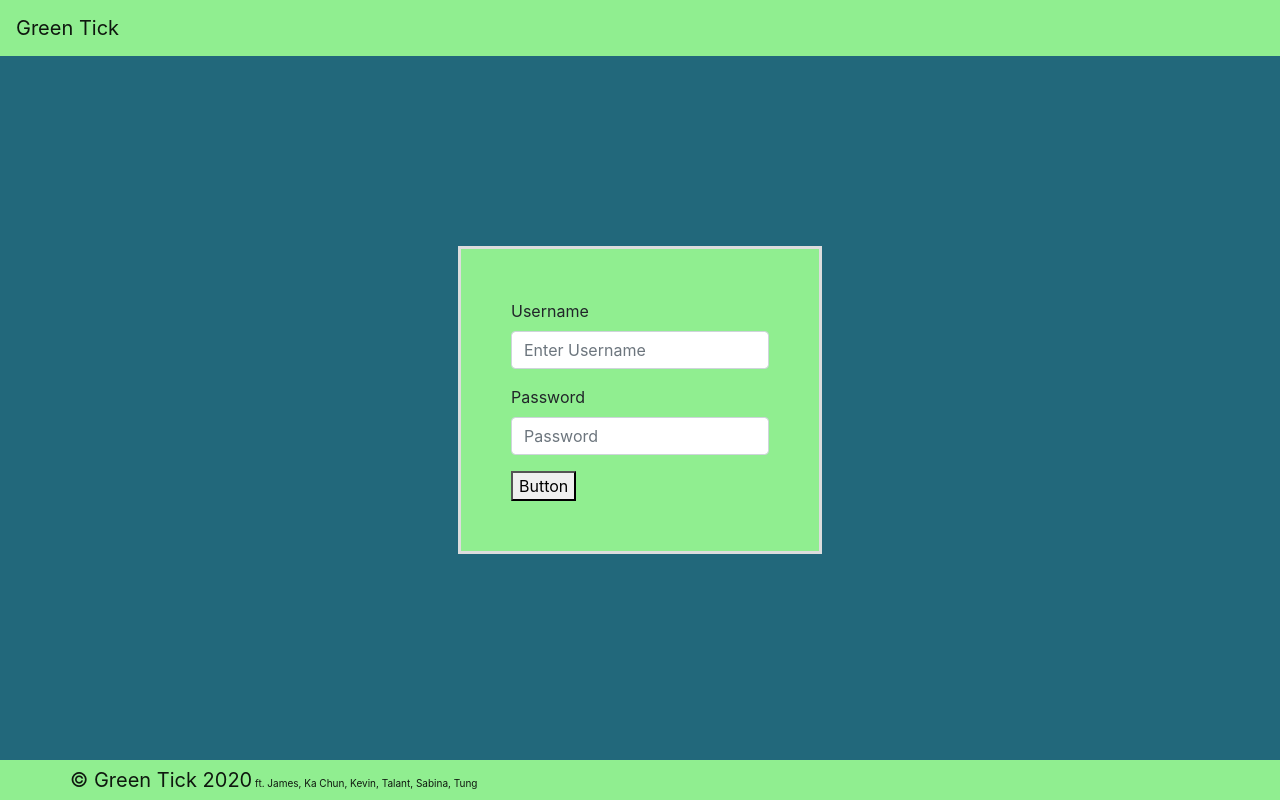
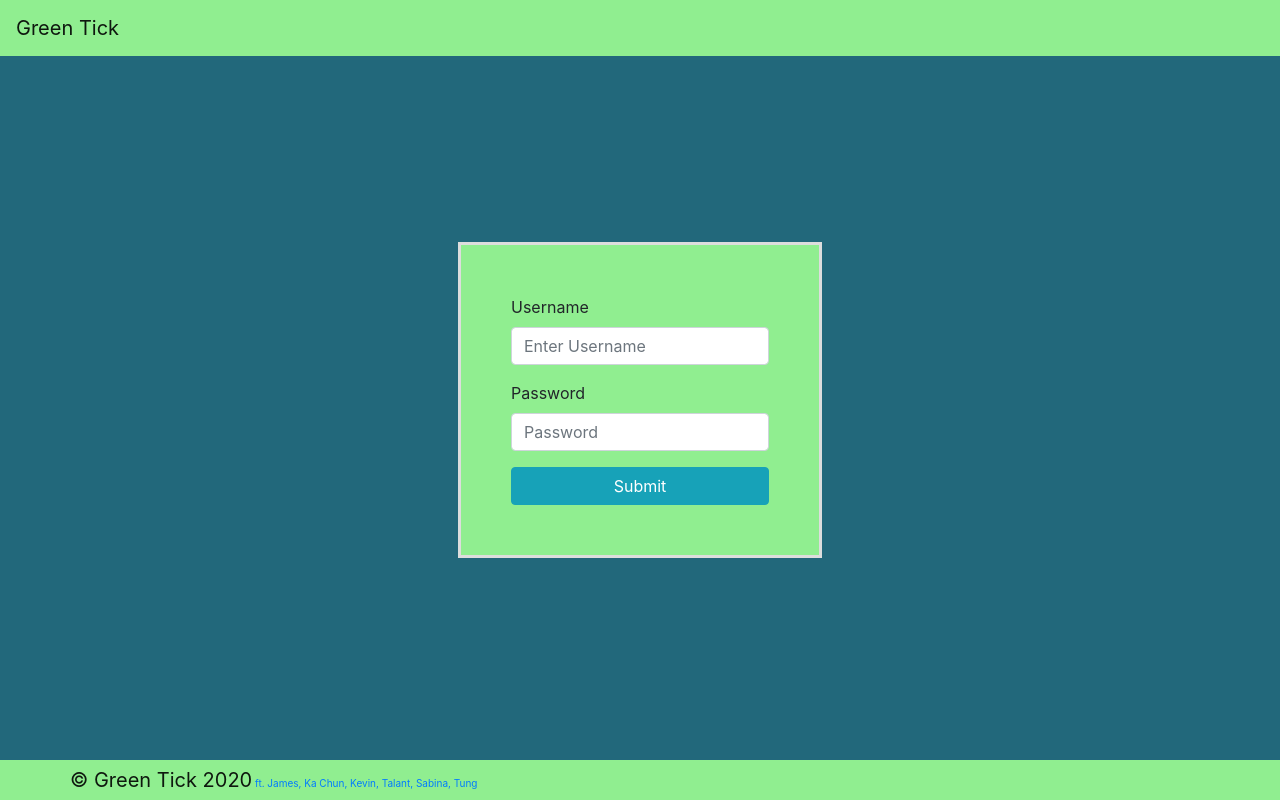
Before and after one commit to sount/GreenTick, a React (Create React App) app in the folder front-end/: page /login in a window 1280 px wide. Built offline with nearby package versions, Linux system fonts and the light colour scheme; no server answers.

Commit message:
Small Changes

```diff
--- a/front-end/src/Component/Body.jsx
+++ b/front-end/src/Component/Body.jsx
@@ -1,18 +1,13 @@
 import React, { Component } from 'react';
-import History from './Data_Display/HistoryTable';
 import LoginSystem from './Login/LoginSystem';
 import axios from 'axios'
-import { Col, Container, Row } from 'react-bootstrap';
+import { Container } from 'react-bootstrap';
 
 class Body extends Component {
-
     state = {
         historyData : []
     }
 
-    constructor (props) {
-        super(props)
-    }
 
     componentDidMount () {
         axios.post('http://localhost:8000/historicaldata', {"token":"greentickteamforthewin","limit":10})
@@ -32,13 +27,11 @@ class Body extends Component {
             top: '50%',
             transform: 'translate(-50%, -50%)',
             width : "30%",
-            padding : "10px",
             padding : "10px"
         }
 
         return(
             <Container style={containerTemplate}>
-                    {/*<Col md={4}><History historyData={this.state.historyData}/></Col>*/}
                 <LoginSystem/>
             </Container>
         )
--- a/front-end/src/Component/Footer.jsx
+++ b/front-end/src/Component/Footer.jsx
@@ -20,7 +20,7 @@ class AppFooter extends Component {
                 <Navbar style={footerStyle}>
                     <Container>
                         <NavbarBrand>&copy; Green Tick 2020
-                            <a style={textSize}> ft. James, Ka Chun, Kevin, Talant, Sabina, Tung</a>
+                            <a href="/#" style={textSize}> ft. James, Ka Chun, Kevin, Talant, Sabina, Tung</a>
                         </NavbarBrand>
                     </Container>
                 </Navbar>
--- a/front-end/src/Component/Login/LoginSystem.jsx
+++ b/front-end/src/Component/Login/LoginSystem.jsx
@@ -1,7 +1,6 @@
 import React, { Component } from 'react';
-import { Form } from 'react-bootstrap';
+import { Form, Button } from 'react-bootstrap';
 import axios from 'axios';
-import { useHistory } from 'react-router';
 
 // Create a basic authentication with axios
 class LoginSystem extends Component {
@@ -41,10 +40,6 @@ class LoginSystem extends Component {
             event.preventDefault();
     }
 
-    handleClick() {
-        console.log("Tester")
-    }
-
     render() {
         const loginBox = {
             border : "3px solid #ddd",
@@ -54,7 +49,7 @@ class LoginSystem extends Component {
 
         return(
             <div style={loginBox}>
-                <Form>
+                <Form onSubmit={this.handleSubmit}>
                     <Form.Group controlId="formGroupUsername">
                         <Form.Label>Username</Form.Label>
                         <Form.Control
@@ -62,7 +57,6 @@ class LoginSystem extends Component {
                             placeholder="Enter Username"
                             value={this.state.username}
                             onChange={this.handleChange}
-                            required
                         />
                     </Form.Group>
 
@@ -73,11 +67,10 @@ class LoginSystem extends Component {
                             placeholder="Password"
                             value={this.state.password}
                             onChange={this.handleChange}
-                            required
                         />
                     </Form.Group>
                 </Form>
-                    <button onClick={() => this.handleClick()} variant="btn btn-success" type="submit" id="loginButton">Button</button>
+                    <Button variant="info" type="submit" id="loginButton" block>Submit</Button>
 
             </div>
         )
```
